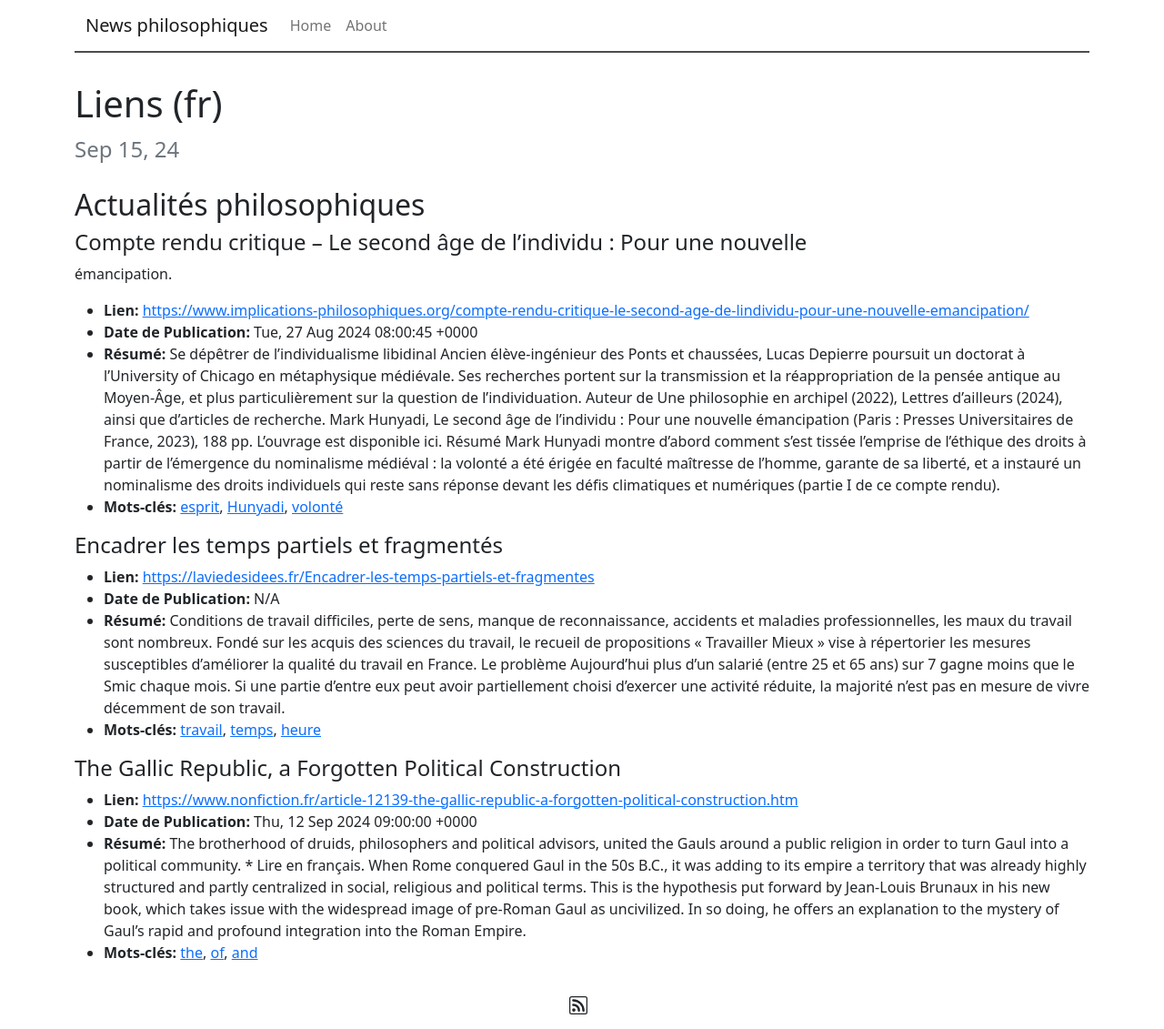
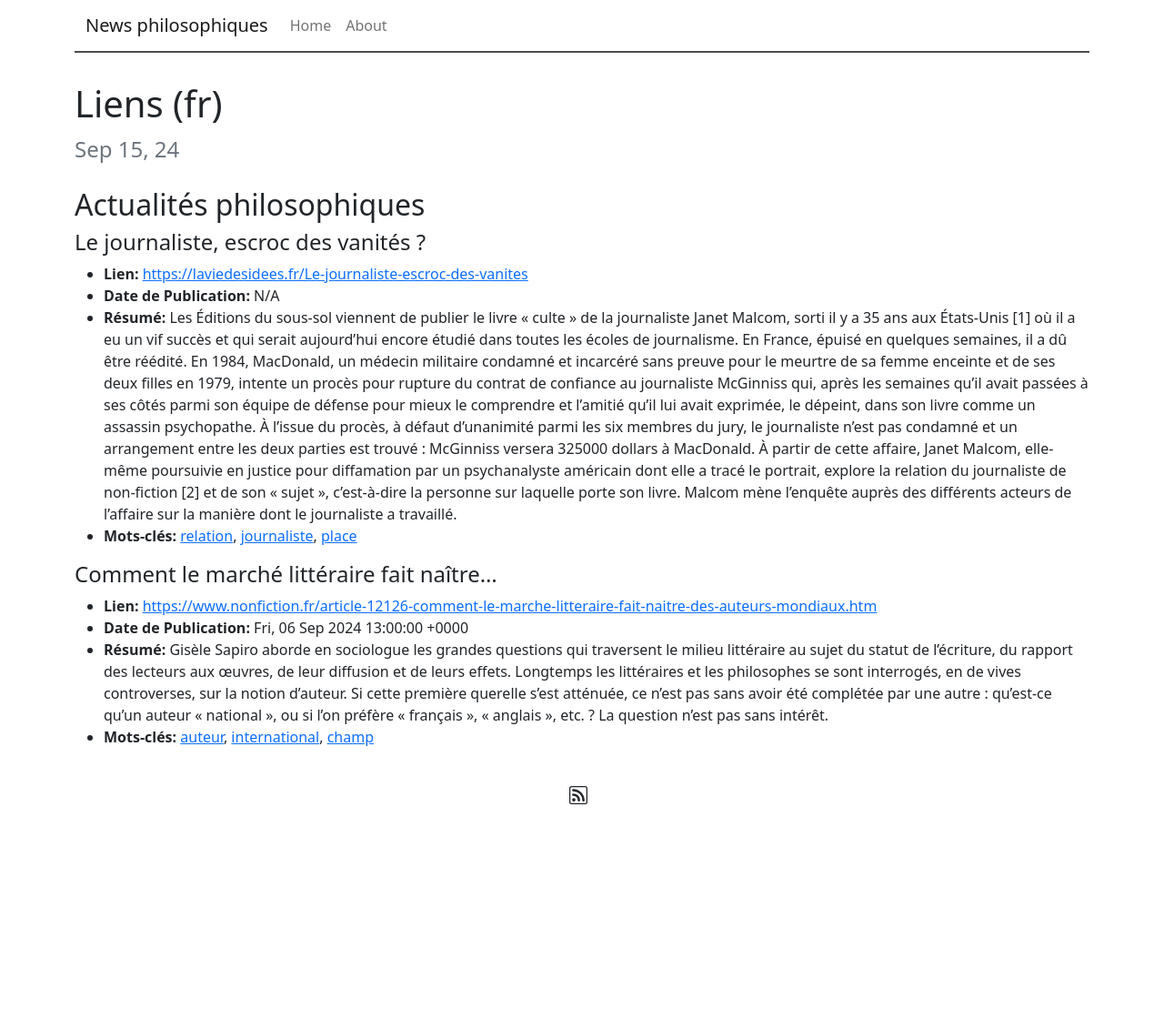
Before and after one commit to rollauda/np, a Jekyll site: the page built from _posts/2024-09-15-nouveautes-en-philosophie.md, in a window 1280 px wide. Shown: the whole page at 91% size. Built offline with Jekyll 4.4.1, drawn with Linux system fonts in a browser that asks for light colours; after the commit the page ends 900 px from its top, so only the background shows below that.

Commit message:
Mise à jour automatique

```diff
--- a/_posts/2024-09-15-nouveautes-en-philosophie.md
+++ b/_posts/2024-09-15-nouveautes-en-philosophie.md
@@ -6,24 +6,16 @@ date: 2024-09-15
 ---
 ## Actualités philosophiques
 
-#### Compte rendu critique – Le second âge de l’individu : Pour une nouvelle
-émancipation.
+#### Le journaliste, escroc des vanités ?
 
-  * **Lien:** <https://www.implications-philosophiques.org/compte-rendu-critique-le-second-age-de-lindividu-pour-une-nouvelle-emancipation/>
-  * **Date de Publication:** Tue, 27 Aug 2024 08:00:45 +0000
-  * **Résumé:** Se dépêtrer de l’individualisme libidinal Ancien élève-ingénieur des Ponts et chaussées, Lucas Depierre poursuit un doctorat à l’University of Chicago en métaphysique médiévale. Ses recherches portent sur la transmission et la réappropriation de la pensée antique au Moyen-Âge, et plus particulièrement sur la question de l’individuation. Auteur de Une philosophie en archipel (2022), Lettres d’ailleurs (2024), ainsi que d’articles de recherche. Mark Hunyadi, Le second âge de l’individu : Pour une nouvelle émancipation (Paris : Presses Universitaires de France, 2023), 188 pp. L’ouvrage est disponible ici. Résumé Mark Hunyadi montre d’abord comment s’est tissée l’emprise de l’éthique des droits à partir de l’émergence du nominalisme médiéval : la volonté a été érigée en faculté maîtresse de l’homme, garante de sa liberté, et a instauré un nominalisme des droits individuels qui reste sans réponse devant les défis climatiques et numériques (partie I de ce compte rendu).
-  * **Mots-clés:** [esprit](esprit), [Hunyadi](Hunyadi), [volonté](volonté)
+  * **Lien:** <https://laviedesidees.fr/Le-journaliste-escroc-des-vanites>
+  * **Date de Publication:** N/A
+  * **Résumé:** Les Éditions du sous-sol viennent de publier le livre « culte » de la journaliste Janet Malcom, sorti il y a 35 ans aux États-Unis [1] où il a eu un vif succès et qui serait aujourd’hui encore étudié dans toutes les écoles de journalisme. En France, épuisé en quelques semaines, il a dû être réédité. En 1984, MacDonald, un médecin militaire condamné et incarcéré sans preuve pour le meurtre de sa femme enceinte et de ses deux filles en 1979, intente un procès pour rupture du contrat de confiance au journaliste McGinniss qui, après les semaines qu’il avait passées à ses côtés parmi son équipe de défense pour mieux le comprendre et l’amitié qu’il lui avait exprimée, le dépeint, dans son livre comme un assassin psychopathe. À l’issue du procès, à défaut d’unanimité parmi les six membres du jury, le journaliste n’est pas condamné et un arrangement entre les deux parties est trouvé : McGinniss versera 325000 dollars à MacDonald. À partir de cette affaire, Janet Malcom, elle-même poursuivie en justice pour diffamation par un psychanalyste américain dont elle a tracé le portrait, explore la relation du journaliste de non-fiction [2] et de son « sujet », c’est-à-dire la personne sur laquelle porte son livre. Malcom mène l’enquête auprès des différents acteurs de l’affaire sur la manière dont le journaliste a travaillé.
+  * **Mots-clés:** [relation](relation), [journaliste](journaliste), [place](place)
 
-#### Encadrer les temps partiels et fragmentés
+#### Comment le marché littéraire fait naître...
 
-  * **Lien:** <https://laviedesidees.fr/Encadrer-les-temps-partiels-et-fragmentes>
-  * **Date de Publication:** N/A
-  * **Résumé:** Conditions de travail difficiles, perte de sens, manque de reconnaissance, accidents et maladies professionnelles, les maux du travail sont nombreux. Fondé sur les acquis des sciences du travail, le recueil de propositions « Travailler Mieux » vise à répertorier les mesures susceptibles d’améliorer la qualité du travail en France. Le problème Aujourd’hui plus d’un salarié (entre 25 et 65 ans) sur 7 gagne moins que le Smic chaque mois. Si une partie d’entre eux peut avoir partiellement choisi d’exercer une activité réduite, la majorité n’est pas en mesure de vivre décemment de son travail.
-  * **Mots-clés:** [travail](travail), [temps](temps), [heure](heure)
-
-#### The Gallic Republic, a Forgotten Political Construction
-
-  * **Lien:** <https://www.nonfiction.fr/article-12139-the-gallic-republic-a-forgotten-political-construction.htm>
-  * **Date de Publication:** Thu, 12 Sep 2024 09:00:00 +0000
-  * **Résumé:** The brotherhood of druids, philosophers and political advisors, united the Gauls around a public religion in order to turn Gaul into a political community. * Lire en français. When Rome conquered Gaul in the 50s B.C., it was adding to its empire a territory that was already highly structured and partly centralized in social, religious and political terms. This is the hypothesis put forward by Jean-Louis Brunaux in his new book, which takes issue with the widespread image of pre-Roman Gaul as uncivilized. In so doing, he offers an explanation to the mystery of Gaul's rapid and profound integration into the Roman Empire.
-  * **Mots-clés:** [the](the), [of](of), [and](and)
+  * **Lien:** <https://www.nonfiction.fr/article-12126-comment-le-marche-litteraire-fait-naitre-des-auteurs-mondiaux.htm>
+  * **Date de Publication:** Fri, 06 Sep 2024 13:00:00 +0000
+  * **Résumé:** Gisèle Sapiro aborde en sociologue les grandes questions qui traversent le milieu littéraire au sujet du statut de l’écriture, du rapport des lecteurs aux œuvres, de leur diffusion et de leurs effets. Longtemps les littéraires et les philosophes se sont interrogés, en de vives controverses, sur la notion d’auteur. Si cette première querelle s’est atténuée, ce n’est pas sans avoir été complétée par une autre : qu’est-ce qu’un auteur « national », ou si l’on préfère « français », « anglais », etc. ? La question n’est pas sans intérêt.
+  * **Mots-clés:** [auteur](auteur), [international](international), [champ](champ)
```
